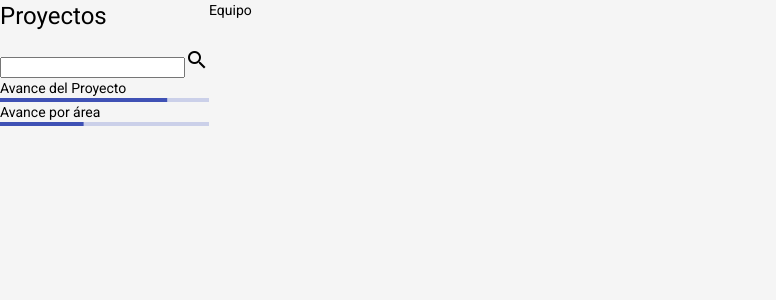
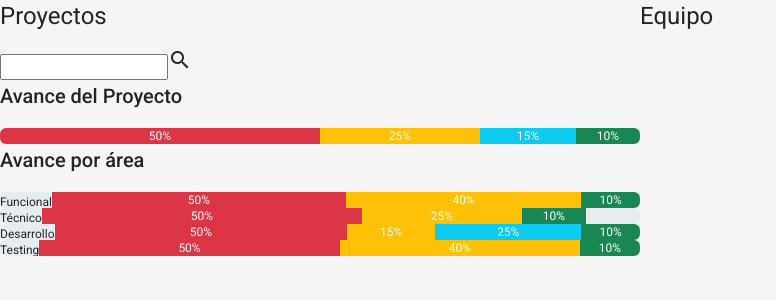
Before and after one commit to KerpsMaximiliano/visor, an Angular app in the folder Visor/: page / in a window 1280 px wide. Shown: the top 300 px of the page, without its empty margins (0-776 px from the left). Built offline with nearby package versions, Linux system fonts and the light colour scheme.

Commit message:
agregada barras bts

```diff
--- a/Visor/package.json
+++ b/Visor/package.json
@@ -20,6 +20,7 @@
     "@angular/platform-browser": "~13.1.0",
     "@angular/platform-browser-dynamic": "~13.1.0",
     "@angular/router": "~13.1.0",
+    "bootstrap": "^5.2.0",
     "rxjs": "~7.4.0",
     "tslib": "^2.3.0",
     "zone.js": "~0.11.4"
--- a/Visor/src/app/app.component.css
+++ b/Visor/src/app/app.component.css
@@ -4,3 +4,7 @@
     height: 100%;
     background-color: #f5f5f5;
 }
+
+.screen-div {
+    width: 50%;
+}
--- a/Visor/src/app/inicio-equipo/inicio-equipo.component.html
+++ b/Visor/src/app/inicio-equipo/inicio-equipo.component.html
@@ -1 +1 @@
-<p>Equipo</p>
+<h1>Equipo</h1>
--- a/Visor/src/app/inicio-proyectos/inicio-proyectos.component.css
+++ b/Visor/src/app/inicio-proyectos/inicio-proyectos.component.css
@@ -1,9 +1,3 @@
-.example-form {
-    min-width: 150px;
-    max-width: 500px;
-    width: 100%;
-  }
-
-  .example-full-width {
-    width: 100%;
-  }
+span {
+  height: 1em;
+}
--- a/Visor/src/app/inicio-proyectos/inicio-proyectos.component.html
+++ b/Visor/src/app/inicio-proyectos/inicio-proyectos.component.html
@@ -10,11 +10,34 @@
         <mat-icon>search</mat-icon>
     </form>
 </div>
-<div class="avance-proyecto">
-    Avance del Proyecto
-    <mat-progress-bar mode="determinate" value="80"></mat-progress-bar>
+<span></span>
+<h2>Avance del Proyecto</h2>
+<div class="progress">
+    <div class="progress-bar bg-danger" role="progressbar" aria-label="Segment one" style="width: 50%" aria-valuenow="50" aria-valuemin="0" aria-valuemax="100">50%</div>
+    <div class="progress-bar bg-warning" role="progressbar" aria-label="Segment two" style="width: 25%" aria-valuenow="25" aria-valuemin="0" aria-valuemax="100">25%</div>
+    <div class="progress-bar bg-info" role="progressbar" aria-label="Segment three" style="width: 15%" aria-valuenow="15" aria-valuemin="0" aria-valuemax="100">15%</div>
+    <div class="progress-bar bg-success" role="progressbar" aria-label="Segment one" style="width: 10%" aria-valuenow="10" aria-valuemin="0" aria-valuemax="100">10%</div>
 </div>
-<div class="avance-area">
-    Avance por área
-    <mat-progress-bar mode="determinate" value="40"></mat-progress-bar>
+<span></span>
+<h2>Avance por área</h2>
+<div class="progress">
+    <div>Funcional</div><div class="progress-bar bg-danger" role="progressbar" aria-label="Segment one" style="width: 50%" aria-valuenow="50" aria-valuemin="0" aria-valuemax="100">50%</div>
+    <div class="progress-bar bg-warning" role="progressbar" aria-label="Segment two" style="width: 40%" aria-valuenow="40" aria-valuemin="0" aria-valuemax="100">40%</div>
+    <div class="progress-bar bg-success" role="progressbar" aria-label="Segment one" style="width: 10%" aria-valuenow="10" aria-valuemin="0" aria-valuemax="100">10%</div>
 </div>
+<div class="progress">
+    <div>Técnico</div><div class="progress-bar bg-danger" role="progressbar" aria-label="Segment one" style="width: 50%" aria-valuenow="50" aria-valuemin="0" aria-valuemax="100">50%</div>
+    <div class="progress-bar bg-warning" role="progressbar" aria-label="Segment two" style="width: 25%" aria-valuenow="25" aria-valuemin="0" aria-valuemax="100">25%</div>
+    <div class="progress-bar bg-success" role="progressbar" aria-label="Segment one" style="width: 10%" aria-valuenow="10" aria-valuemin="0" aria-valuemax="100">10%</div>
+</div>
+<div class="progress">
+    <div>Desarrollo</div><div class="progress-bar bg-danger" role="progressbar" aria-label="Segment one" style="width: 50%" aria-valuenow="50" aria-valuemin="0" aria-valuemax="100">50%</div>
+    <div class="progress-bar bg-warning" role="progressbar" aria-label="Segment two" style="width: 15%" aria-valuenow="15" aria-valuemin="0" aria-valuemax="100">15%</div>
+    <div class="progress-bar bg-info" role="progressbar" aria-label="Segment three" style="width: 25%" aria-valuenow="25" aria-valuemin="0" aria-valuemax="100">25%</div>
+    <div class="progress-bar bg-success" role="progressbar" aria-label="Segment one" style="width: 10%" aria-valuenow="10" aria-valuemin="0" aria-valuemax="100">10%</div>
+</div>
+<div class="progress">
+    <div>Testing</div><div class="progress-bar bg-danger" role="progressbar" aria-label="Segment one" style="width: 50%" aria-valuenow="50" aria-valuemin="0" aria-valuemax="100">50%</div>
+    <div class="progress-bar bg-warning" role="progressbar" aria-label="Segment two" style="width: 40%" aria-valuenow="40" aria-valuemin="0" aria-valuemax="100">40%</div>
+    <div class="progress-bar bg-success" role="progressbar" aria-label="Segment one" style="width: 10%" aria-valuenow="10" aria-valuemin="0" aria-valuemax="100">10%</div>
+</div>
--- a/Visor/src/styles.css
+++ b/Visor/src/styles.css
@@ -1,4 +1,5 @@
 /* You can add global styles to this file, and also import other style files */
+@import '~bootstrap/dist/css/bootstrap.min.css';
 
 html, body { height: 100%; }
 body { margin: 0; font-family: Roboto, "Helvetica Neue", sans-serif; }
```
Also changed, not shown: 1 other file (tests, documents, lock files or other folders).
